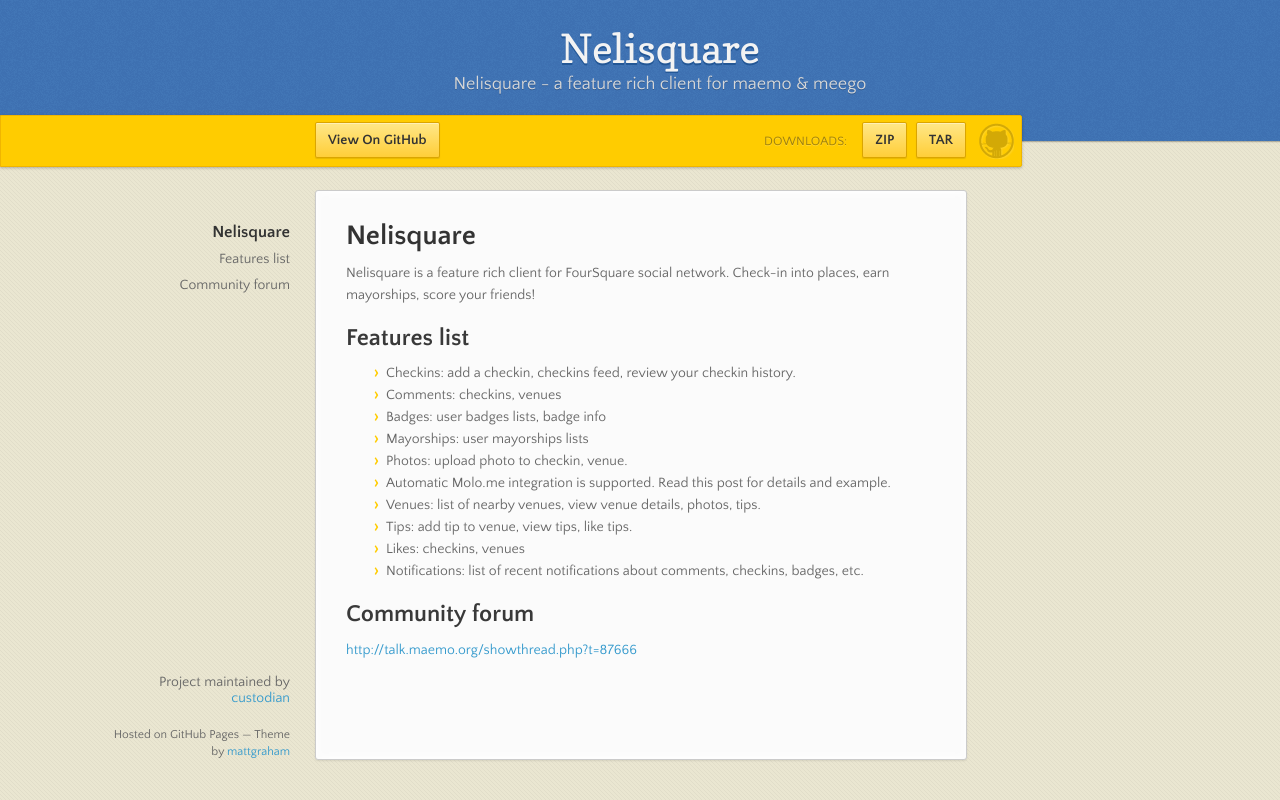
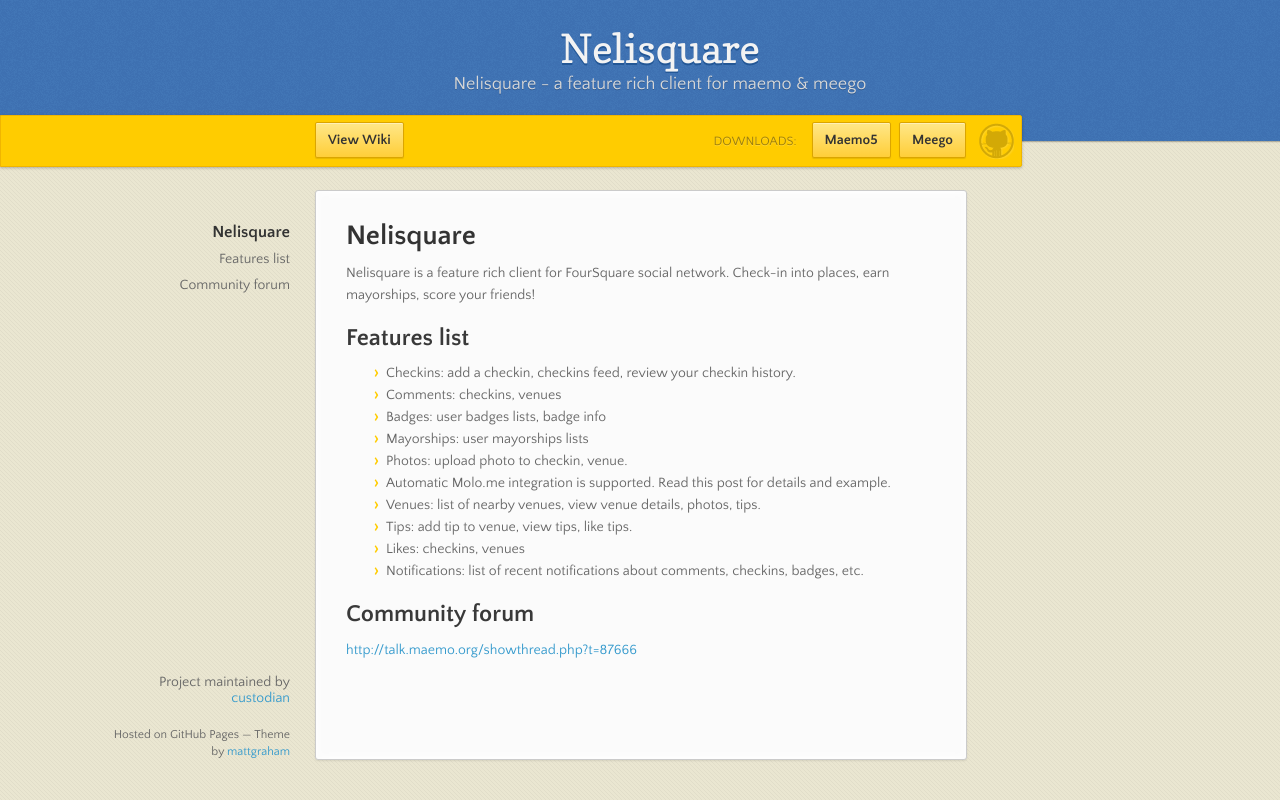
Before and after one commit to custodian/nelisquare, a plain HTML site: page index.html in a window 1280 px wide. Drawn offline with nearby package versions, Linux system fonts and the light colour scheme.

Commit message:
Update index.html

```diff
--- a/index.html
+++ b/index.html
@@ -24,12 +24,12 @@
       <div id="banner">
         <span id="logo"></span>
 
-        <a href="https://github.com/custodian/nelisquare" class="button fork"><strong>View On GitHub</strong></a>
+        <a href="https://github.com/custodian/nelisquare/wiki" class="button fork"><strong>View Wiki</strong></a>
         <div class="downloads">
           <span>Downloads:</span>
           <ul>
-            <li><a href="https://github.com/custodian/nelisquare/zipball/master" class="button">ZIP</a></li>
-            <li><a href="https://github.com/custodian/nelisquare/tarball/master" class="button">TAR</a></li>
+            <li><a href="http://thecust.net/nelisquare/maemo/nelisquare/nelisquare_0.4.8_armel.deb" class="button">Maemo5</a></li>
+            <li><a href="http://thecust.net/nelisquare/meego/nelisquare/nelisquare_0.4.8_armel.deb" class="button">Meego</a></li>
           </ul>
         </div>
       </div><!-- end banner -->
```
